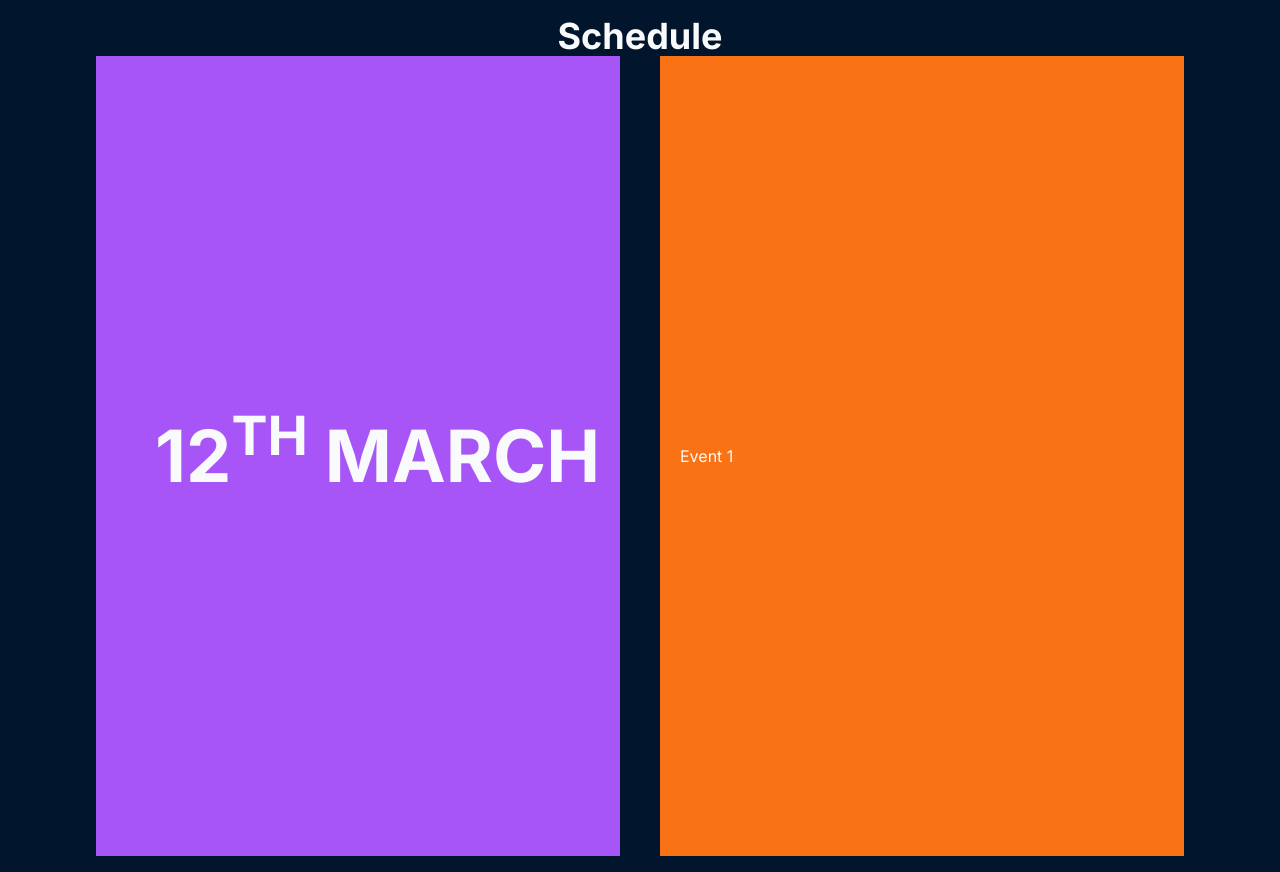
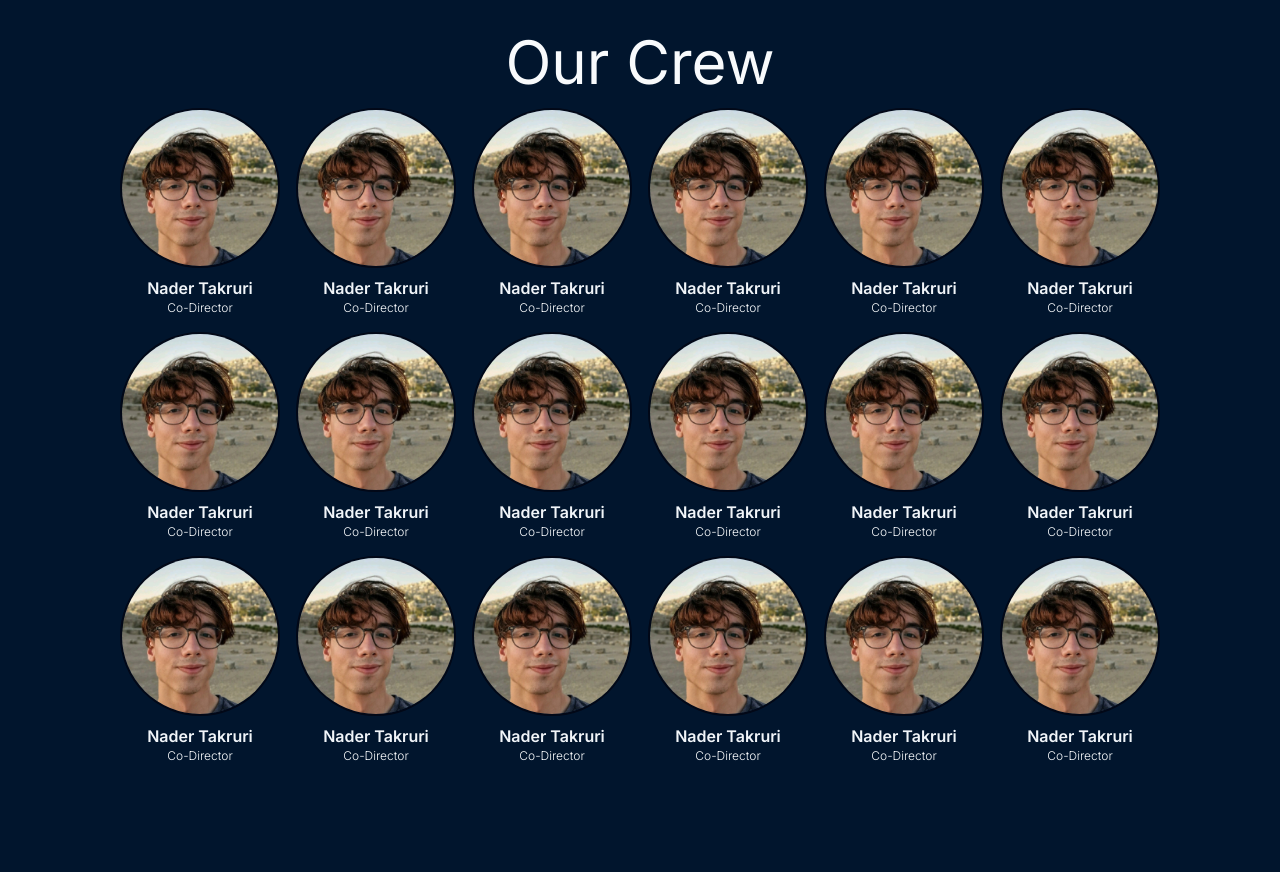
Before and after one commit to gundeepoberoi/MCRStudentHack, a Next.js app: page / in a window 1280 px wide. After the commit the page ends 800 px from the top, so only its background shows below. Built offline with nearby package versions, Linux system fonts and the light colour scheme.

Commit message:
Complete wireframe of the Team section

```diff
--- a/src/app/page.tsx
+++ b/src/app/page.tsx
@@ -1,10 +1,12 @@
 import Schedule from "@/components/sections/schedule";
+import Team from "@/components/sections/team";
 
 export default function Home() {
   return (
     <main className="flex min-h-screen flex-col items-center justify-between px-24">
       {/* <h1 className="text-6xl font-bold">MCRStudentHack</h1> */}
-      <Schedule />
+      {/* <Schedule /> */}
+      <Team />
     </main>
   );
 }
--- /dev/null
+++ b/src/components/sections/team/index.tsx
@@ -0,0 +1,26 @@
+'use client';
+
+import React from "react";
+import Member from "@/components/sections/team/member-card";
+import { Members } from "@/lib/team";
+
+export default function Team() {
+
+    return (
+        <section id="team" className="mt-8">
+            <h1 className="flex justify-center text-6xl">Our Crew</h1>
+
+            <ul className="flex justify-center flex-wrap gap-4 p-4">
+                {Members.map((member, index) => {
+                    return (
+                        <li key={index}>
+                            <Member {...member}/>
+                        </li>
+                    );
+                })}
+
+            </ul>
+        </section>
+
+    );
+}
--- /dev/null
+++ b/src/components/sections/team/member-card.tsx
@@ -0,0 +1,63 @@
+import Image from 'next/image';
+import astronaut from '@/app/astronaut.png';
+
+export default function Member( {name, role, image, link }: any ) {
+    return (
+        <div className="flex flex-col items-center relative hover:">
+            {/* <div className='relative'>
+                <a href={link}>
+                    <Image
+                        src={image}
+                        alt={name}
+                        style={{
+                            objectFit: "cover",
+                            width: "15vh",
+                            height: "auto",
+                            zIndex: 1,
+                        }}
+                        className='rounded-full aspect-square object-center w-16 h-16 border-8 border-transparent group-hover:width-20'
+                        priority
+                        quality={100}
+                    />
+
+                    <Image
+                        src={astronaut}
+                        alt={name}
+                        style={{
+                            objectFit: "cover",
+                            width: "20vh",
+                            height: "auto",
+                            zIndex: 2,
+                        }}
+                        className='aspect-square object-center absolute top-0 left-0 right-0 bottom-0 z-10'
+                        priority
+                        quality={100}
+                    />
+                </a>
+
+            </div> */}
+            <Image
+                src={image}
+                alt={name}
+                style={{
+                    objectFit: "cover",
+                    height: "auto",
+                    zIndex: 1,
+                }}
+                className='rounded-full aspect-square object-center w-40 h-auto border-2 border-ring'
+                priority
+                quality={100}
+            />
+
+            <p className='mt-2 text-md font-semibold text-accent'>{name}</p>
+            <p className='text-xs font-light'>{role}</p>
+        </div>
+
+
+
+        // <div className="astronaut-container flex flex-col item-center relative ">
+
+        // </div>
+
+    )
+}
--- /dev/null
+++ b/src/lib/team.ts
@@ -0,0 +1,91 @@
+import { StaticImageData } from 'next/image';
+import astronaut from '@/app/astronaut.png';
+import naddy from '@/app/naddy.jpg';
+
+interface Member {
+    name: string;
+    role: string;
+    image: StaticImageData | string;
+    link?: string;
+}
+
+const members: Member[] = [
+    {
+        name: "Nader Takruri",
+        role: "Co-Director",
+        image: naddy,
+        link: "https://greatunihack.com/#about-us",
+    },
+    {
+        name: "Nader Takruri",
+        role: "Co-Director",
+        image: naddy
+    },    {
+        name: "Nader Takruri",
+        role: "Co-Director",
+        image: naddy
+    },    {
+        name: "Nader Takruri",
+        role: "Co-Director",
+        image: naddy
+    },    {
+        name: "Nader Takruri",
+        role: "Co-Director",
+        image: naddy
+    },    {
+        name: "Nader Takruri",
+        role: "Co-Director",
+        image: naddy
+    },    {
+        name: "Nader Takruri",
+        role: "Co-Director",
+        image: naddy
+    },    {
+        name: "Nader Takruri",
+        role: "Co-Director",
+        image: naddy
+    },
+    {
+        name: "Nader Takruri",
+        role: "Co-Director",
+        image: naddy
+    },    {
+        name: "Nader Takruri",
+        role: "Co-Director",
+        image: naddy
+    },    {
+        name: "Nader Takruri",
+        role: "Co-Director",
+        image: naddy
+    },    {
+        name: "Nader Takruri",
+        role: "Co-Director",
+        image: naddy
+    },    {
+        name: "Nader Takruri",
+        role: "Co-Director",
+        image: naddy
+    },    {
+        name: "Nader Takruri",
+        role: "Co-Director",
+        image: naddy
+    },    {
+        name: "Nader Takruri",
+        role: "Co-Director",
+        image: naddy
+    },    {
+        name: "Nader Takruri",
+        role: "Co-Director",
+        image: naddy
+    },    {
+        name: "Nader Takruri",
+        role: "Co-Director",
+        image: naddy
+    },    {
+        name: "Nader Takruri",
+        role: "Co-Director",
+        image: naddy
+    },
+]
+
+export { members as Members };
```
Also changed, not shown: src/app/naddy.jpg (added).
